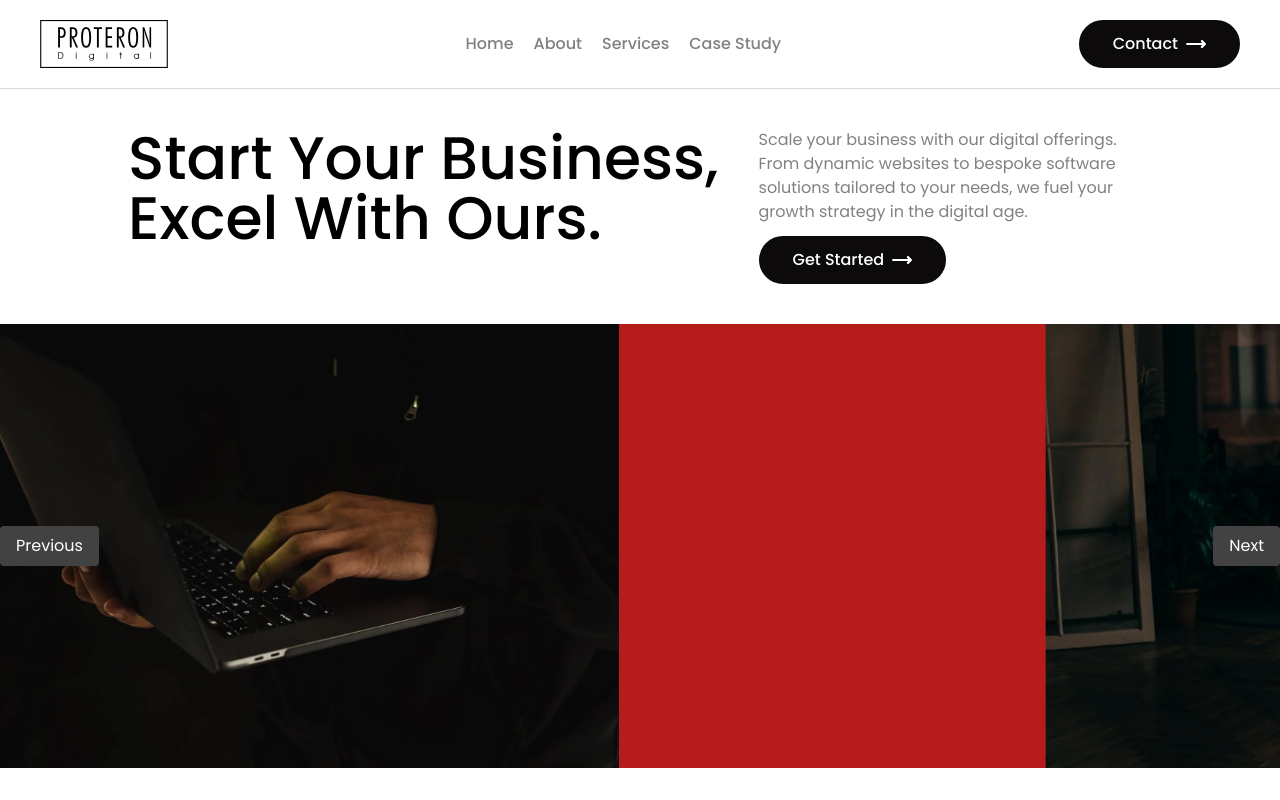
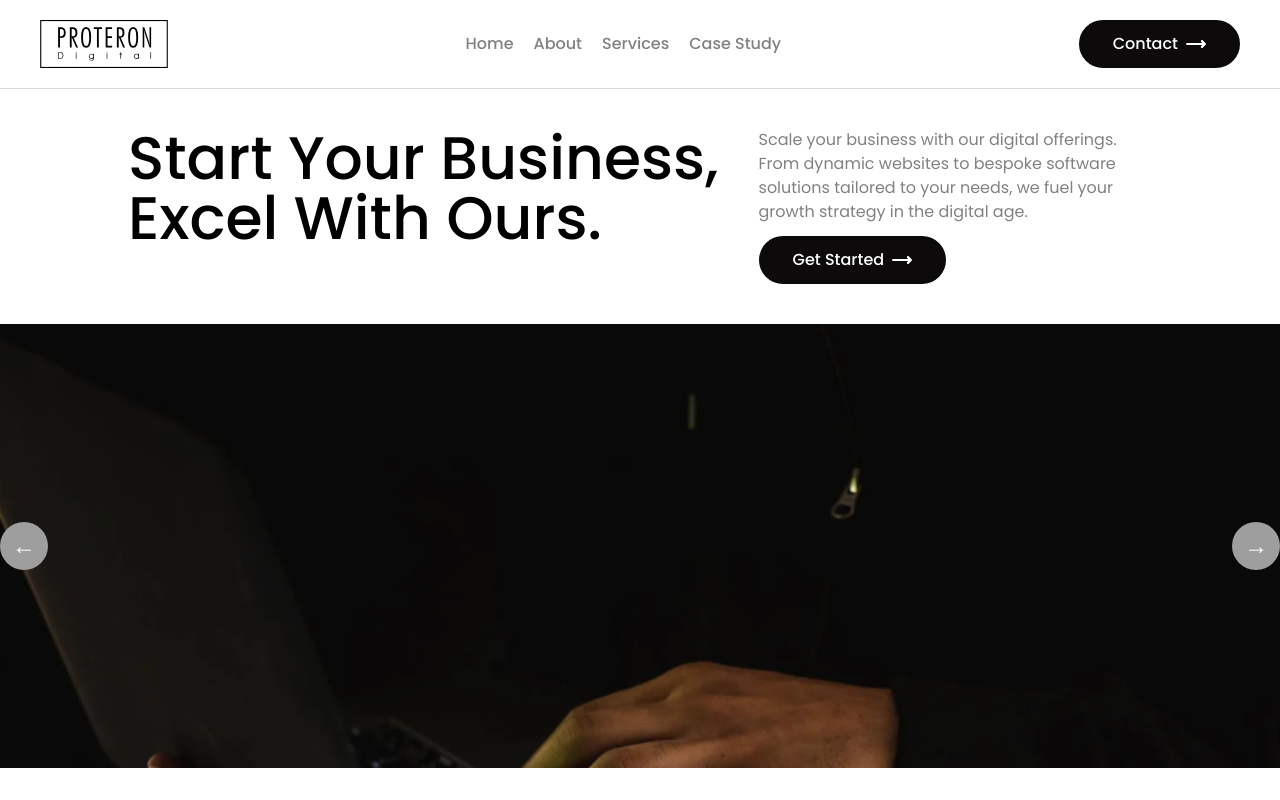
Before and after one commit to ahmedsalehdhk/ProteronDigital, a React (Create React App) app in the folder client/: page / in a window 1280 px wide. Shown: the top 800 px of the page. Built offline with nearby package versions, Linux system fonts and the light colour scheme.

Commit message:
worked on carousal using gpt

```diff
--- a/client/src/App.css
+++ b/client/src/App.css
@@ -109,3 +109,12 @@
   background-position: center;
   background-size: cover;
 }
+
+/* FOOTER */
+
+#logo-light{
+  background-image: url("./assets/logo/proteron-logo-black.svg");
+  background-position: center;
+  background-size: contain;
+  background-repeat: no-repeat;
+}
--- a/client/src/components/Footer.js
+++ b/client/src/components/Footer.js
@@ -20,21 +20,21 @@ export default function Footer() {
     <div className="footer px-6 md:px-8 lg:px-32 pt-24 pb-8 bg-dark text-light">
       <div className="footer-upper flex flex-col md:flex-row mb-10">
         <div className="col-1 md:w-3/5">
-          <h2 className="capitalize">proteron</h2>
+          <Link to={'/'}><div className="h-12 w-32 mb-3" id="logo-light"></div></Link>
           <p className="text-accent mb-3">Creating your digital presence.</p>
         </div>
         <div className="col-2 md:w-1/5 mb-3">
           <h3>Company</h3>
-          <p className="capitalize text-accent"><Link to='/' onClick={() => handleSroll('about')}>about</Link></p>
-          <p className="capitalize text-accent"><Link to='/career'>career</Link></p>
-          <p className="capitalize text-accent"><Link to='/'  onClick={() => handleSroll('case-study')}>case studies</Link></p>
+          <p className="capitalize text-accent hover:text-white"><Link to='/' onClick={() => handleSroll('about')}>about</Link></p>
+          <p className="capitalize text-accent hover:text-white"><Link to='/career'>career</Link></p>
+          <p className="capitalize text-accent hover:text-white"><Link to='/'  onClick={() => handleSroll('case-study')}>case studies</Link></p>
         </div>
         <div className="col-3 md:w-1/5">
           <h3>Social</h3>
-          <p className="capitalize text-accent"><Link onClick={() => redirectURL('www.facebook.com')}>facebook</Link></p>
-          <p className="capitalize text-accent"><Link>instagram</Link></p>
-          <p className="capitalize text-accent"><Link>linkedIn</Link></p>
-          <p className="capitalize text-accent"><Link>behance</Link></p>
+          <p className="capitalize text-accent hover:text-white"><Link onClick={() => redirectURL('www.facebook.com')}>facebook</Link></p>
+          <p className="capitalize text-accent hover:text-white"><Link>instagram</Link></p>
+          <p className="capitalize text-accent hover:text-white"><Link>linkedIn</Link></p>
+          <p className="capitalize text-accent hover:text-white"><Link>behance</Link></p>
         </div>
       </div>
       <hr className="border-accent"/>
@@ -46,7 +46,7 @@ export default function Footer() {
           <p className="text-accent">Copyright @ Proteron Digital</p>
         </div>
         <div className="col-3">
-          <p className="text-accent">Terms and Services</p>
+          <p className="text-accent hover:text-white"><Link>Terms and Services</Link></p>
         </div>
       </div>
     </div>
--- a/client/src/components/ImageSlider.js
+++ b/client/src/components/ImageSlider.js
@@ -1,66 +1,47 @@
-import React, { useState } from "react";
+import React, { useState } from 'react';
 
-const ImageSlider = ({ images }) => {
-  const [currentIndex, setCurrentIndex] = useState(0);
+const ImageCarousel = ({ images }) => {
+  const [currentImage, setCurrentImage] = useState(0);
 
-  // Function to navigate to the next image
-  const nextImage = () => {
-    // Check if not at the last image
-    if (currentIndex < images.length - 1) {
-      setCurrentIndex(currentIndex + 1);
+  const handleNext = () => {
+    if (currentImage < images.length - 1) {
+      setCurrentImage(currentImage + 1);
     }
   };
 
-  // Function to navigate to the previous image
-  const prevImage = () => {
-    // Check if not at the first image
-    if (currentIndex > 0) {
-      setCurrentIndex(currentIndex - 1);
+  const handlePrev = () => {
+    if (currentImage > 0) {
+      setCurrentImage(currentImage - 1);
     }
   };
 
+  const transformValue = -currentImage * (100 / images.length);
+
   return (
-    <div className="relative h-full">
-      <div className="flex w-screen h-full">
-        {images.map((image, index) => {
-          let imageTransformClass = "";
-
-          // Customize the image transition classes based on the currentIndex and index
-          if (index === currentIndex) {
-            imageTransformClass = "translate-x-0"; // Current image
-          } else if (index > currentIndex) {
-            imageTransformClass = "translate-x-full"; // Next image
-          } else {
-            imageTransformClass = "-translate-x-full"; // Previous image
-          }
-
-          return (
-            <div className="w-screen h-full bg-red-900">
-              <div
-                key={index}
-                // Customize the image size and transition classes here
-                className={`w-[145%] h-full bg-lime-300 transition-all transform ${imageTransformClass}`}
-              >
-                <img
-                  src={image}
-                  alt={`Image ${index}`}
-                  // Customize the image size, object-fit, and other properties here
-                  className="object-cover w-full h-full"
-                />
-              </div>
-            </div>
-          );
-        })}
+    <div className="relative w-full h-full">
+      <div className="w-48% mx-2% flex items-center justify-center transition-transform duration-300 transform translate-x-0" style={{ transform: `translateX(${transformValue}%)` }}>
+        <img src={images[currentImage]} alt={`Image ${currentImage + 1}`} className="w-full" />
       </div>
-
-      <button className="absolute left-0 top-1/2 transform -translate-y-1/2 px-4 py-2 bg-gray-800 text-white rounded" onClick={prevImage} disabled={currentIndex === 0}>
-        Previous
+      <div className="w-48% mx-2% flex items-center justify-center transition-transform duration-300 transform translate-x-full" style={{ transform: `translateX(${transformValue - 100}%)` }}>
+        <img src={images[currentImage + 1]} alt={`Image ${currentImage + 2}`} className="w-full" />
+      </div>
+      <div className="w-48% mx-2% flex items-center justify-center transition-transform duration-300 transform translate-x-2xl" style={{ transform: `translateX(${transformValue - 200}%)` }}>
+        <img src={images[currentImage + 2]} alt={`Image ${currentImage + 3}`} className="w-full" />
+      </div>
+      <button
+        className="absolute left-0 top-1/2 transform -translate-y-1/2 w-12 h-12 bg-gray-500 rounded-full text-white text-2xl"
+        onClick={handlePrev}
+      >
+        &larr;
       </button>
-      <button className="absolute right-0 top-1/2 transform -translate-y-1/2 px-4 py-2 bg-gray-800 text-white rounded" onClick={nextImage} disabled={currentIndex === images.length - 1}>
-        Next
+      <button
+        className="absolute right-0 top-1/2 transform -translate-y-1/2 w-12 h-12 bg-gray-500 rounded-full text-white text-2xl"
+        onClick={handleNext}
+      >
+        &rarr;
       </button>
     </div>
   );
 };
 
-export default ImageSlider;
+export default ImageCarousel;
--- a/client/src/pages/Home.js
+++ b/client/src/pages/Home.js
@@ -40,7 +40,7 @@ export default function Home() {
             </Link>
           </div>
         </div>
-        <div className="home-carousal h-[0] grow overflow-hidden bg-light-green-700">
+        <div className="home-carousal h-[0] w-screen bg-green-50 grow overflow-hidden">
           <ImageSlider images={images} />
         </div>
       </div>
@@ -194,6 +194,7 @@ export default function Home() {
           </form>
         </div>
       </div>
+
     </div>
   );
 }
```
